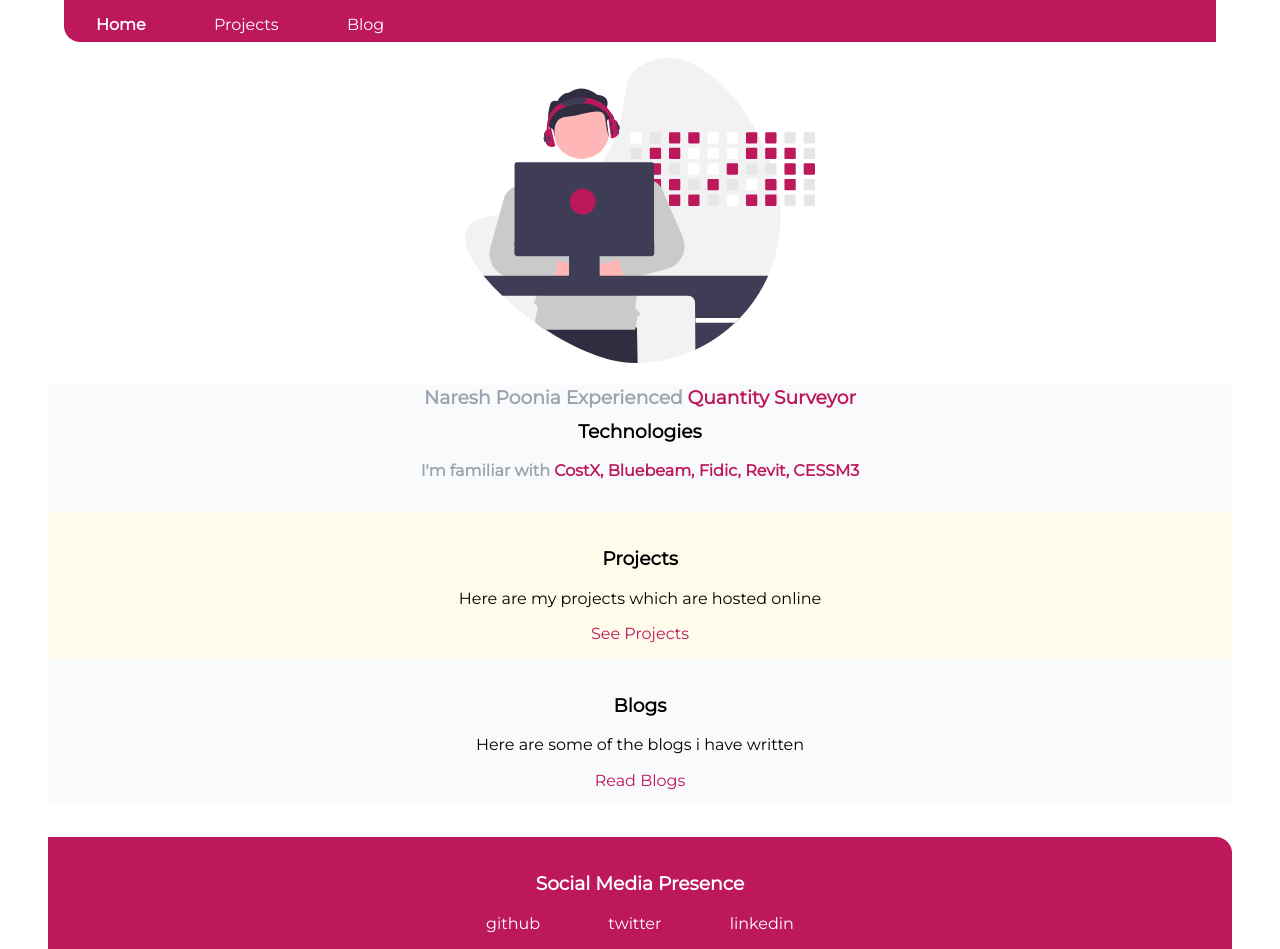
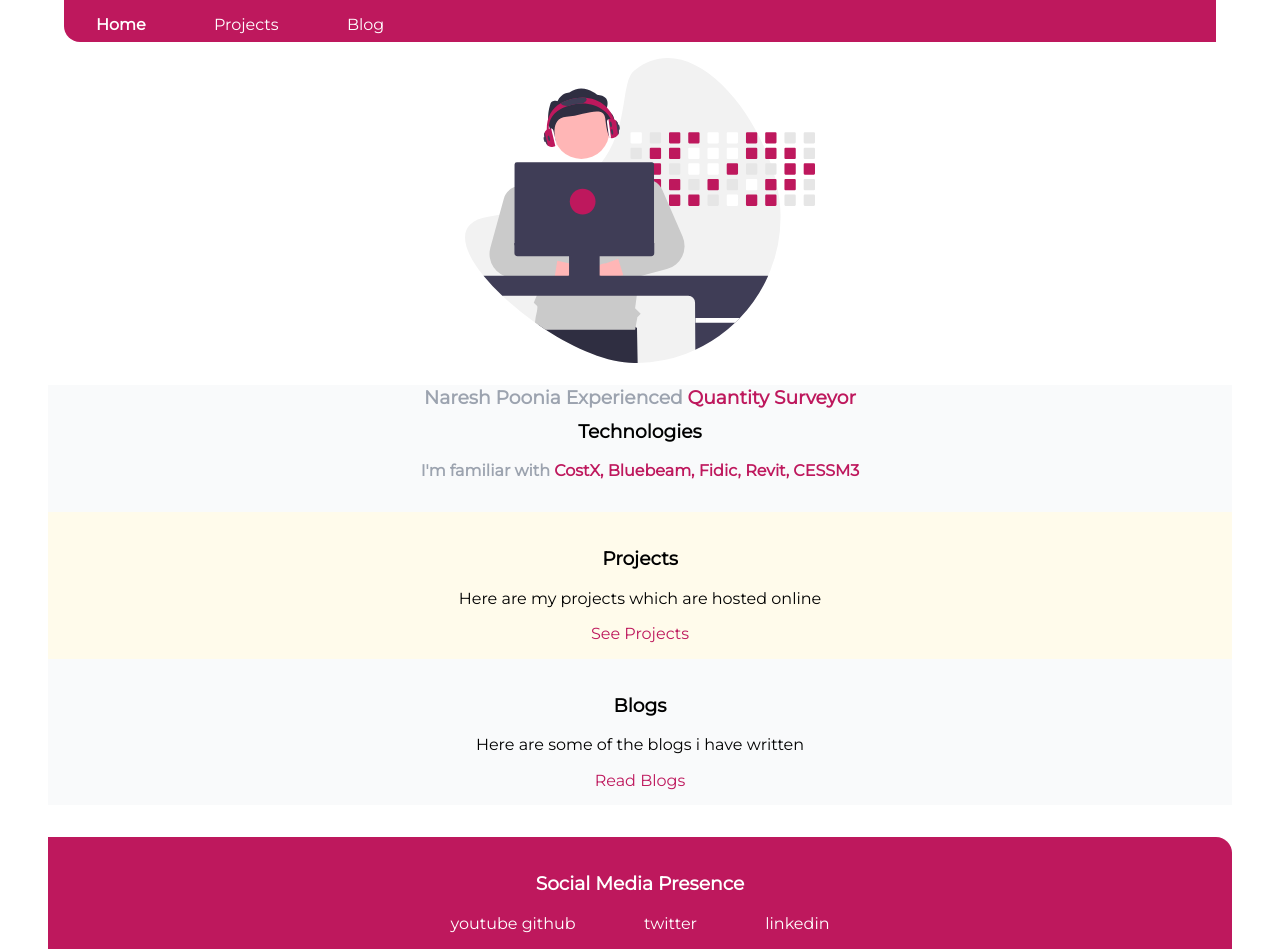
Before and after one commit to nareshpoonia/Naresh-Portfolio-New, a plain HTML site: page index.html in a window 1280 px wide. Shown: the part 61-1010 px from the top of the page. Drawn offline with Linux system fonts and the light colour scheme.

Commit message:
Update index.html

```diff
--- a/index.html
+++ b/index.html
@@ -52,6 +52,7 @@
     <footer class="footer container-center">
       <h3>Social Media Presence</h3>
       <li class="list-non-bullet list-inline">
+        <a class="link" href=https://www.youtube.com/@nareshpoonia7>youtube</a>
         <a class="link" href="https://github.com/nareshpoonia">github</a>
       </li>
       <li class="list-non-bullet list-inline">
```
